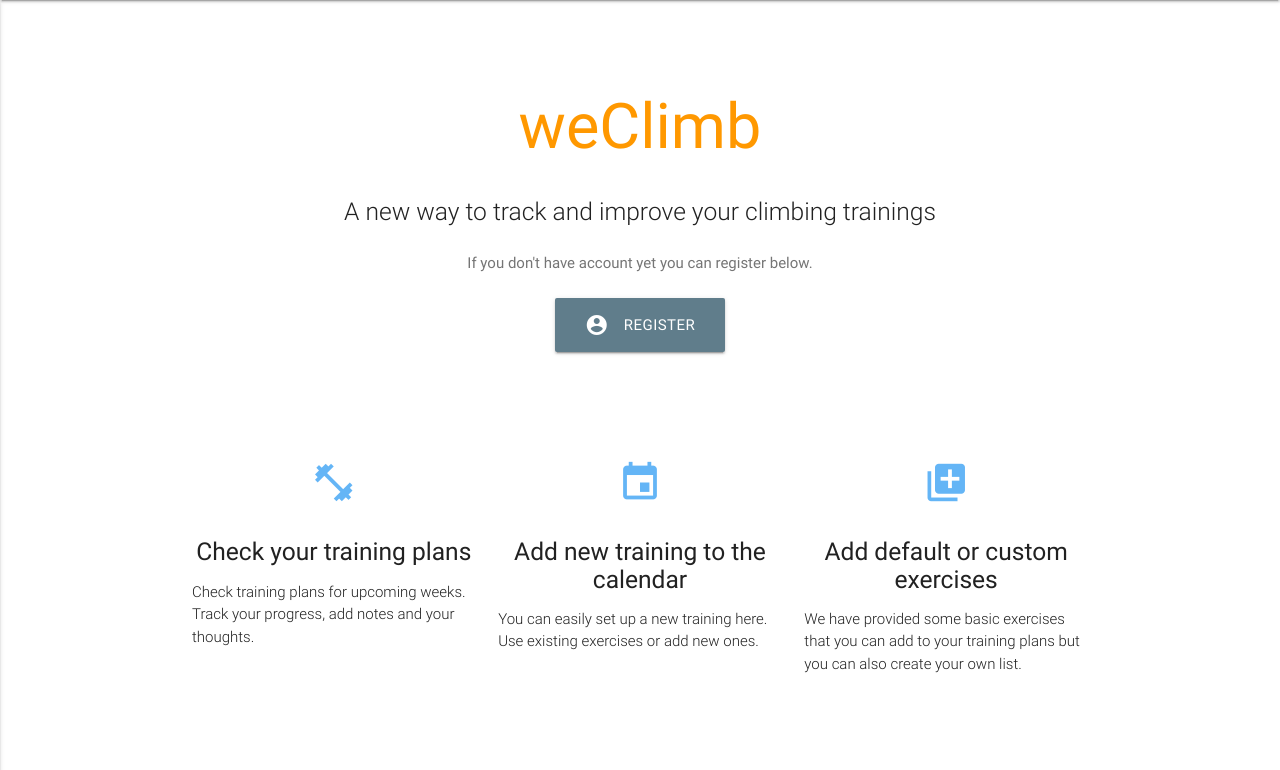
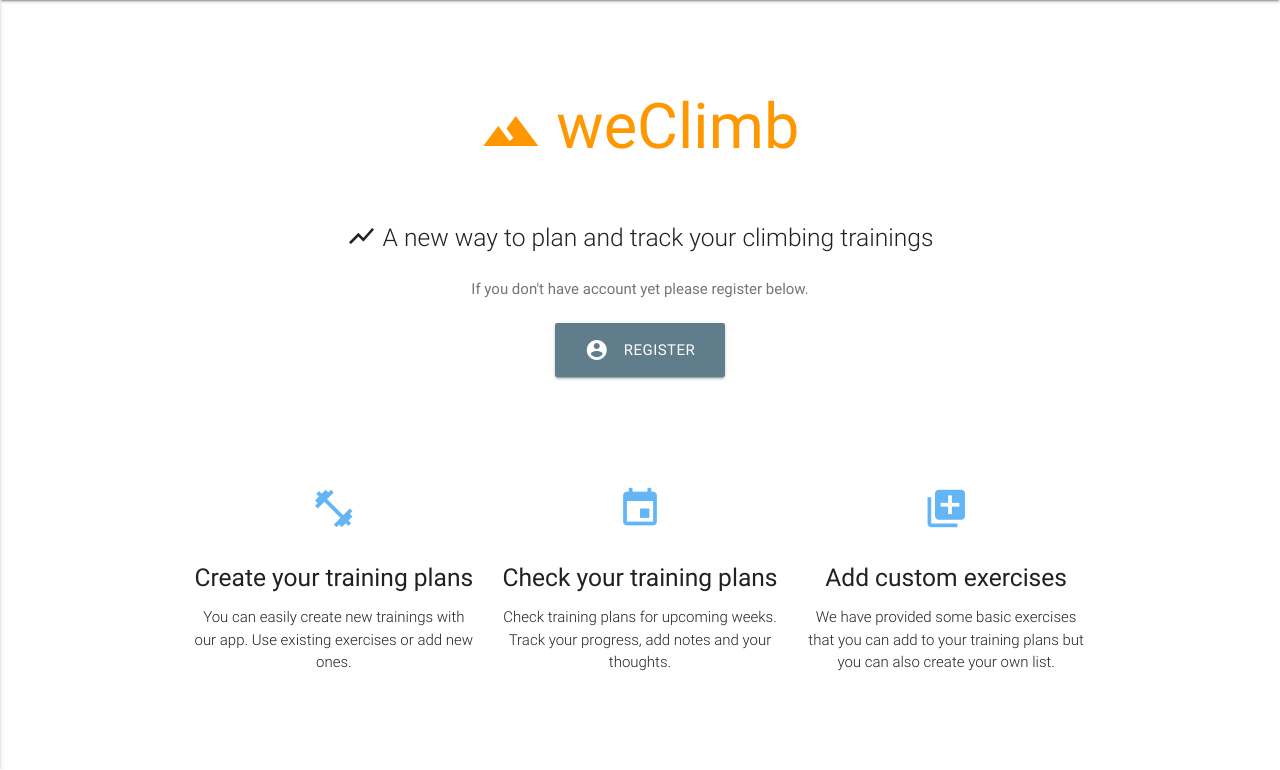
Before and after one commit to jakubtober/ClimbingTrainingPlanner, a Django app: page / in a window 1280 px wide. Shown: the part 64-834 px from the top of the page. Run offline with Django 3.2, Linux system fonts and the light colour scheme; some libraries are stand-ins or nearby versions.

Commit message:
Small update of welcome screen + README file

```diff
--- a/climbing_planner/climbing_planner/settings_local.py
+++ b/climbing_planner/climbing_planner/settings_local.py
@@ -23,7 +23,7 @@ DATABASES = {
         'ENGINE': 'django.db.backends.mysql',
         'HOST': '127.0.0.1',
         'USER': 'root',
-        'NAME': 'climbing_training',
+        'NAME': 'climbing_planner',
         'PASSWORD': 'coderslab',
         'OPTIONS': {
             'autocommit': True,
--- a/climbing_planner/planner_app/templates/welcome.html
+++ b/climbing_planner/planner_app/templates/welcome.html
@@ -6,19 +6,20 @@
 
   <div class="section no-pad-bot" id="index-banner">
     <div class="container">
-      <br><br>
-      <h1 class="header center orange-text">weClimb</h1>
+        </br></br>
+        <h1 class="header center orange-text"><i class="material-icons medium" style="vertical-align: middle;">terrain</i> weClimb</h1>
+        </br>
         <div class="row center">
-        <h5 class="header col s12 light">A new way to track and improve your climbing trainings</h5>
+            <h5 class="header col s12 light"><i class="material-icons small" style="vertical-align: bottom;">show_chart</i> A new way to plan and track your climbing trainings</h5>
         </div>
+
         <div class="row center">
-          <h6 class="grey-text text-darken-1">If you don't have account yet you can register below.</h6>
+          <h6 class="grey-text text-darken-1">If you don't have account yet please register below.</h6>
         </div>
         <div class="row center">
             <a href="/register" id="download-button" class="btn-large waves-effect waves-light blue-grey"><i class="material-icons left">account_circle</i>Register</a>
         </div>
         <br><br>
-
     </div>
   </div>
 
@@ -30,27 +31,27 @@
         <div class="col s12 m4">
           <div class="icon-block">
             <h2 class="center light-blue-text"><i class="material-icons blue-text text-lighten-2" style="font-size: 3rem">fitness_center</i></h2>
-            <h5 class="center">Check your training plans</h5>
+            <h5 class="center">Create your training plans</h5>
 
-            <p class="light">Check training plans for upcoming weeks. Track your progress, add notes and your thoughts.</p>
+            <p class="light center">You can easily create new trainings with our app. Use existing exercises or add new ones.</p>
           </div>
         </div>
 
         <div class="col s12 m4">
           <div class="icon-block">
             <h2 class="center light-blue-text"><i class="material-icons blue-text text-lighten-2" style="font-size: 3rem">insert_invitation</i></h2>
-            <h5 class="center">Add new training to the calendar</h5>
+            <h5 class="center">Check your training plans</h5>
 
-            <p class="light">You can easily set up a new training here. Use existing exercises or add new ones.</p>
+            <p class="light center">Check training plans for upcoming weeks. Track your progress, add notes and your thoughts.</p>
           </div>
         </div>
 
         <div class="col s12 m4">
           <div class="icon-block">
             <h2 class="center light-blue-text"><i class="material-icons blue-text text-lighten-2" style="font-size: 3rem">library_add</i></h2>
-            <h5 class="center">Add default or custom exercises</h5>
+            <h5 class="center">Add custom exercises</h5>
 
-            <p class="light">We have provided some basic exercises that you can add to your training plans but you can also create your own list.</p>
+            <p class="light center">We have provided some basic exercises that you can add to your training plans but you can also create your own list.</p>
           </div>
         </div>
       </div>
```
Lines whose indentation alone changed are shown as unchanged.
